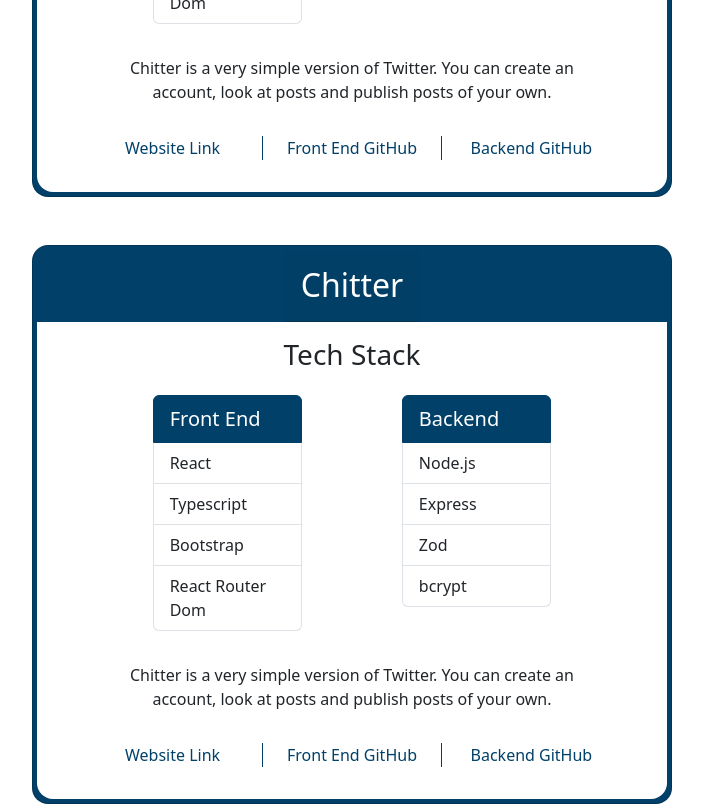
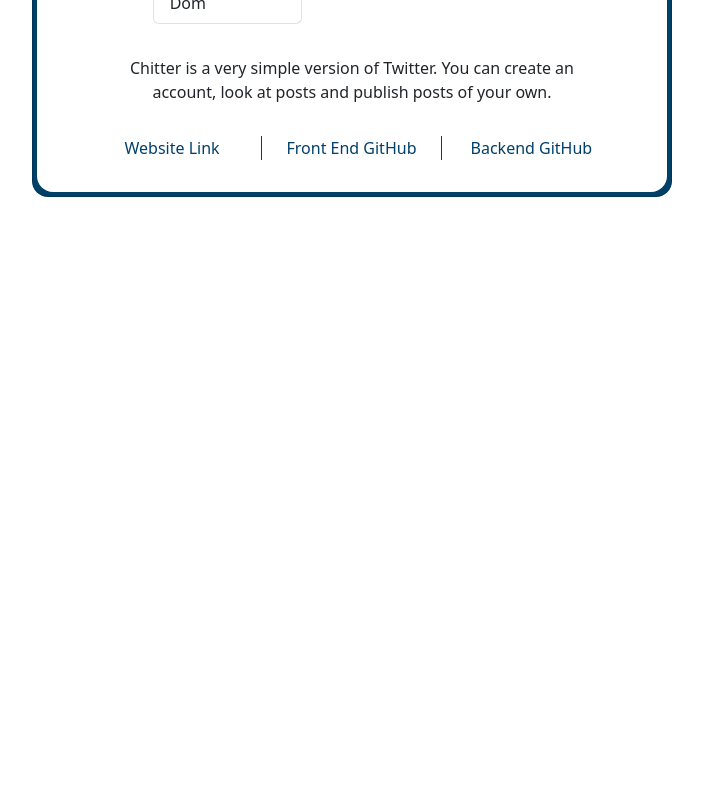
Before and after one commit to StocktonManges/dev-portfolio-page, a React (Vite) app: page /portfolio/fullstack in a window 1280 px wide. Shown: the part 640-1446 px from the top of the page, without its empty margins (288-991 px from the left). After the commit the page ends 885 px from the top, so only its background shows below. Built offline with nearby package versions, Linux system fonts and the light colour scheme.

Commit message:
Added front end projects

```diff
--- a/src/components/FrontEndPortfolio.tsx
+++ b/src/components/FrontEndPortfolio.tsx
@@ -26,15 +26,19 @@
                 <p className="w-75 text-center my-3">{shortDescription}</p>
 
                 <div className="my-3 d-flex justify-content-center w-100 text-center">
+                  {!website ? null : (
+                    <a
+                      className={`w-10 ${
+                        website && "border-end border-primary"
+                      } link-underline link-underline-opacity-0 link-underline-opacity-100-hover`}
+                      href={website}
+                      target="_blank"
+                    >
+                      Website
+                    </a>
+                  )}
                   <a
                     className="w-10 link-underline link-underline-opacity-0 link-underline-opacity-100-hover"
-                    href={website}
-                    target="_blank"
-                  >
-                    Website
-                  </a>
-                  <a
-                    className="w-10 border-start border-primary link-underline link-underline-opacity-0 link-underline-opacity-100-hover"
                     href={github}
                     target="_blank"
                   >
--- a/src/components/FullstackPortfolio.tsx
+++ b/src/components/FullstackPortfolio.tsx
@@ -39,15 +39,19 @@
                 <p className="w-75 text-center my-3">{shortDescription}</p>
 
                 <div className="my-3 d-flex justify-content-center w-100 text-center">
+                  {!website ? null : (
                     <a
-                    className="w-30 link-underline link-underline-opacity-0 link-underline-opacity-100-hover"
+                      className={`w-30 ${
+                        website && "border-end border-primary"
+                      } link-underline link-underline-opacity-0 link-underline-opacity-100-hover`}
                       href={website}
                       target="_blank"
                     >
                       Website Link
                     </a>
+                  )}
                   <a
-                    className="border-start border-end border-primary w-30 link-underline link-underline-opacity-0 link-underline-opacity-100-hover"
+                    className="border-end border-primary w-30 link-underline link-underline-opacity-0 link-underline-opacity-100-hover"
                     href={github.frontEnd}
                     target="_blank"
                   >
--- a/src/types.ts
+++ b/src/types.ts
@@ -4,7 +4,7 @@
 
 export type FullstackCardInfo = {
   title: string;
-  website: string;
+  website: string | null;
   techStack: {
     frontEnd: string[];
     backend: string[];
@@ -19,7 +19,7 @@
 
 export type FrontEndCardInfo = {
   title: string;
-  website: string;
+  website: string | null;
   techStack: string[];
   shortDescription: string;
   longDescription: string | string[];
--- a/src/utils.ts
+++ b/src/utils.ts
@@ -1,51 +1,6 @@
 import { FrontEndCardInfo, FullstackCardInfo } from "./types";
 
 export const fullstackPortfolio = <FullstackCardInfo[]>[
-  {
-    title: "Chitter",
-    website: "https://chitter-the-new-twitter.netlify.app",
-    techStack: {
-      frontEnd: ["React", "Typescript", "Bootstrap", "React Router Dom"],
-      backend: ["Node.js", "Express", "Zod", "bcrypt"],
-    },
-    shortDescription:
-      "Chitter is a very simple version of Twitter. You can create an account, look at posts and publish posts of your own.",
-    longDescription: "This app is so friggin wonderful.",
-    github: {
-      frontEnd: "https://github.com/StocktonManges/chitter-frontend",
-      backend: "https://github.com/StocktonManges/chitter-backend",
-    },
-  },
-  {
-    title: "Chitter",
-    website: "https://chitter-the-new-twitter.netlify.app",
-    techStack: {
-      frontEnd: ["React", "Typescript", "Bootstrap", "React Router Dom"],
-      backend: ["Node.js", "Express", "Zod", "bcrypt"],
-    },
-    shortDescription:
-      "Chitter is a very simple version of Twitter. You can create an account, look at posts and publish posts of your own.",
-    longDescription: "This app is so friggin wonderful.",
-    github: {
-      frontEnd: "https://github.com/StocktonManges/chitter-frontend",
-      backend: "https://github.com/StocktonManges/chitter-backend",
-    },
-  },
-  {
-    title: "Chitter",
-    website: "https://chitter-the-new-twitter.netlify.app",
-    techStack: {
-      frontEnd: ["React", "Typescript", "Bootstrap", "React Router Dom"],
-      backend: ["Node.js", "Express", "Zod", "bcrypt"],
-    },
-    shortDescription:
-      "Chitter is a very simple version of Twitter. You can create an account, look at posts and publish posts of your own.",
-    longDescription: "This app is so friggin wonderful.",
-    github: {
-      frontEnd: "https://github.com/StocktonManges/chitter-frontend",
-      backend: "https://github.com/StocktonManges/chitter-backend",
-    },
-  },
   {
     title: "Chitter",
     website: "https://chitter-the-new-twitter.netlify.app",
@@ -65,11 +20,48 @@
 
 export const frontEndPortfolio = <FrontEndCardInfo[]>[
   {
-    title: "Elevation Peaks",
+    title: "Elevation Peaks Landing Page",
     website: "https://elevation-peaks-draft.netlify.app/",
     techStack: ["React", "Email JS", "TypeScript"],
-    shortDescription: "A landing page and contact form.",
-    longDescription: "",
+    shortDescription:
+      "A landing page and contact form for the marketing company: Elevation Peaks.",
+    longDescription:
+      "A mobile responsive, React JS webpage designed after Elevation Peaks' actual landing page. It utilizes React state for form validation throughout the webpage and EmailJS to enable email notifications once a form is submitted.",
     github: "https://github.com/StocktonManges/elevation-peaks",
   },
+  {
+    title: "Harvest React Information Website",
+    website: "https://hr-migey-project.netlify.app/",
+    techStack: ["HTML", "CSS"],
+    shortDescription:
+      "A multi-page, mobile responsive website designed to help increase sales for a company offering various business proposals and partnerships.",
+    longDescription:
+      "A multi-page, mobile responsive website designed to help increase sales for a company offering various business proposals and partnerships.",
+    github: "https://github.com/StocktonManges/harvestreact.com-migey",
+  },
+  {
+    title: "Pup-E-Picker",
+    website: null,
+    techStack: ["React", "HTML", "CSS", "Zod", "TypeScript", "JSON Server"],
+    shortDescription:
+      "This is a simple app designed to display a list of dogs that can be deleted, created and favorited. ",
+    longDescription: [
+      "This is a simple app designed to display a list of dogs that can be deleted, created and favorited. ",
+      "React state is used to filter favorited and unfavorited dogs as well as to create a control form for creating dogs.",
+      "JSON server is used to simulate a backend, thus enabling HTTP requests as if data was being pulled from a live database.",
+      "React Hot Toast is implemented to enhance in-app, real-time notifications.",
+      "Zod and TypeScript are used to increase type safety",
+    ],
+    github: "https://github.com/StocktonManges/pup-e-picker-ts-context/",
+  },
+  {
+    title: "Art Gallery Api",
+    website: "https://art-gallery-api.netlify.app/",
+    techStack: ["HTML", "CSS", "JavaScript"],
+    shortDescription:
+      "A simple webpage where a user can favorite or unfavorite pieces of art that are pulled from the Art Institute of Chicago's REST API.",
+    longDescription:
+      "A simple webpage where a user can favorite or unfavorite pieces of art that are pulled from the Art Institute of Chicago's REST API.",
+    github: "https://github.com/StocktonManges/art-gallery-api",
+  },
 ];
```
Lines whose indentation alone changed are shown as unchanged.
